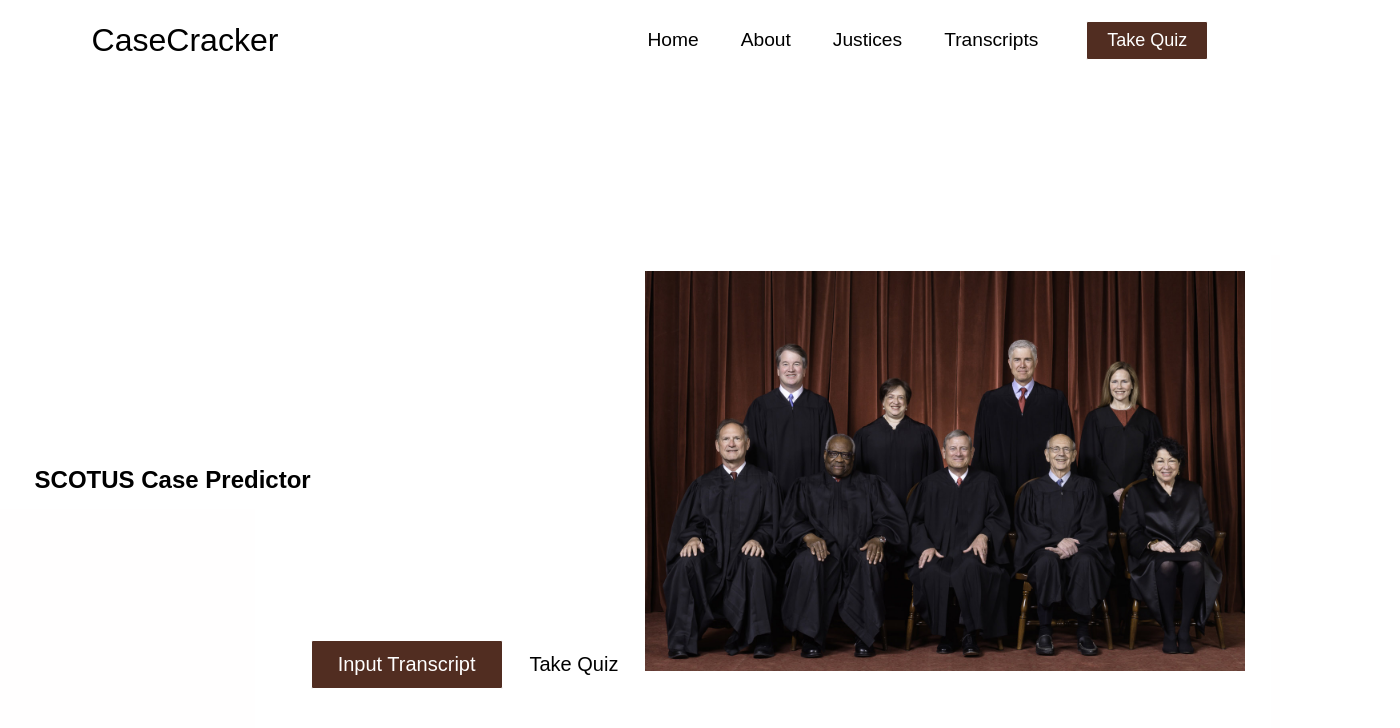
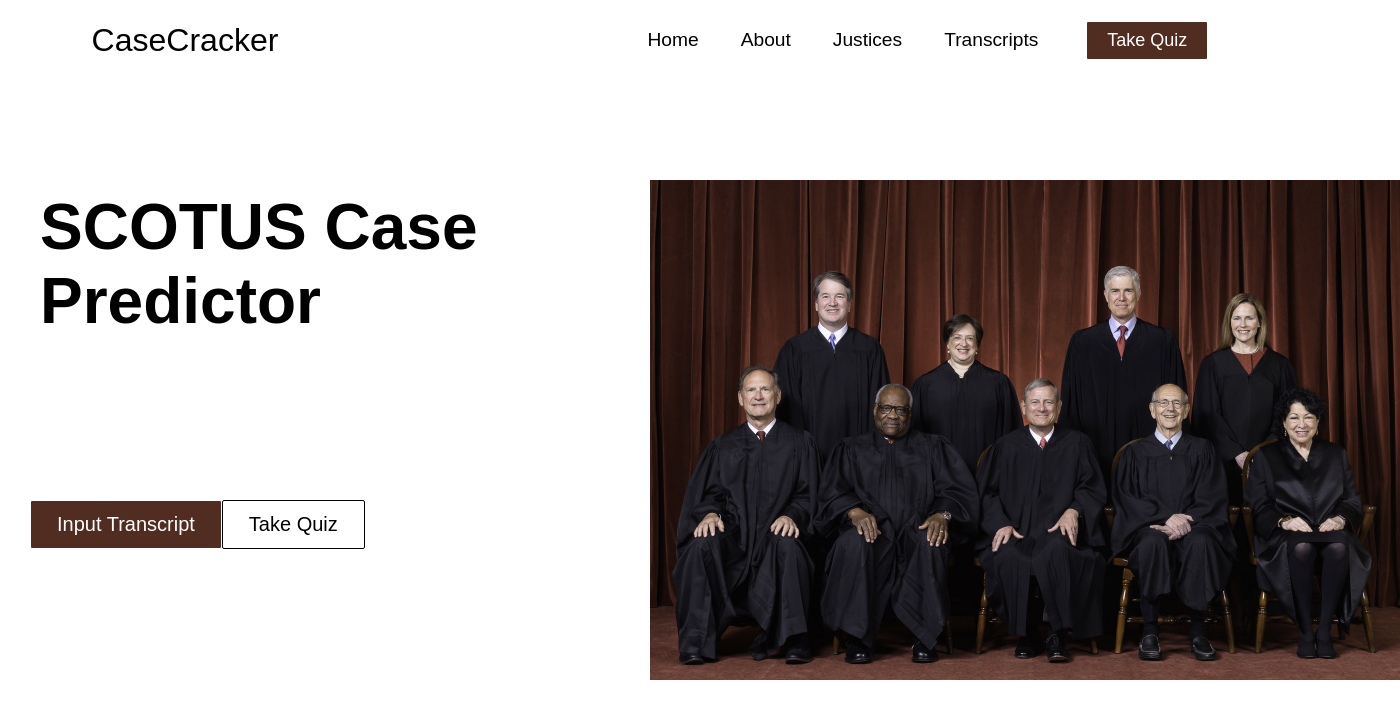
Before and after one commit to prrathi/CaseCracker, a React (Create React App) app in the folder frontend/: page / in a window 1280 px wide. Shown: the top 728 px of the page, 1400 px wide, since content can reach past the window. Built offline with nearby package versions, Linux system fonts and the light colour scheme.

Commit message:
Small Tweaks to Landing Page

```diff
--- a/frontend/src/components/Button.css
+++ b/frontend/src/components/Button.css
@@ -2,6 +2,7 @@
 
 :root {
     --primary: #ffffff;
+    --secondary: #000000;
   }
 
   .btn {
@@ -15,7 +16,7 @@
   .btn--primary {
     background-color: var(--primary);
     color: #000000;
-    border: 1px solid var(--primary);
+    border: 1px solid var(--secondary);
   }
 
   .btn--outline {
--- a/frontend/src/components/Hero.css
+++ b/frontend/src/components/Hero.css
@@ -4,8 +4,8 @@
     /* background: url('/images/img-home.jpg') center center/cover no-repeat; */
     height: 100vh;
     width: 100%;
-    display: flex;
-    flex-direction: row;
+    display: inline-flex;
+    /* flex-direction: column; */
     justify-content: center;
     align-items: center;
     box-shadow: inset 0 0 0 1000px rgba(255, 252, 252, 0.2);
@@ -37,3 +37,18 @@
   .fa-play-circle {
     margin-left: 4px;
   }
+
+  .box {
+    width: 600px;
+    height: 600px;
+    margin: 10px;
+    float: left;
+    font-size: 32px
+  }
+
+  .smallbox {
+    width: 600px;
+    height: 300px;
+    margin: 10px;
+
+  }
--- a/frontend/src/components/Hero.js
+++ b/frontend/src/components/Hero.js
@@ -8,8 +8,11 @@ import './Hero.css';
 function Hero() {
   return (
     <div className='hero-container'>
+      <div className='box'>
+        <div className='smallbox'>
+          <h1>SCOTUS Case Predictor</h1>
+        </div>
 
-      <h2>SCOTUS Case Predictor</h2>
         <div className='input-btns'>
           <Button
             className='btns'
@@ -25,7 +28,10 @@ function Hero() {
           >
             Take Quiz
           </Button>
-        <img src={image} height={400} width={600} />
+        </div>
+      </div>
+      <div className = 'box'>
+        <img src={image} height={500} width={750} />
       </div>
     </div>
   );
```
Also changed, not shown: frontend/src/components/scotus_images.svg (deleted). Lines whose indentation alone changed are shown as unchanged.
